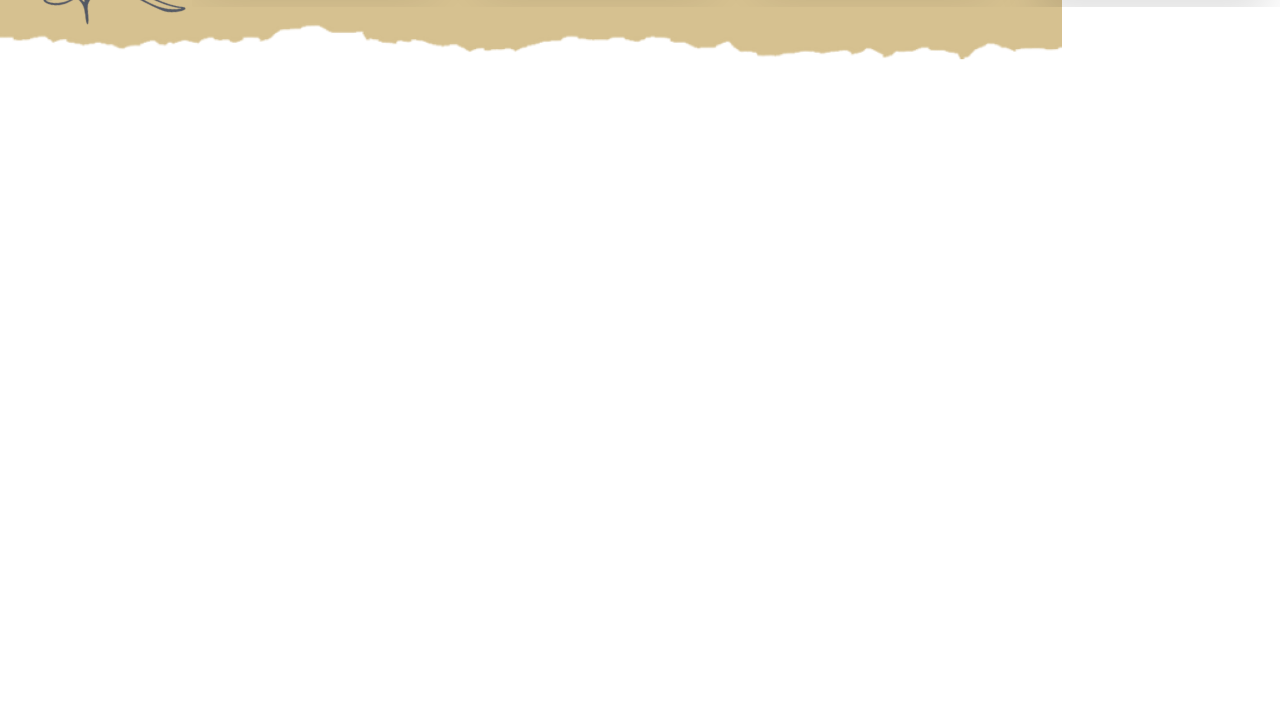
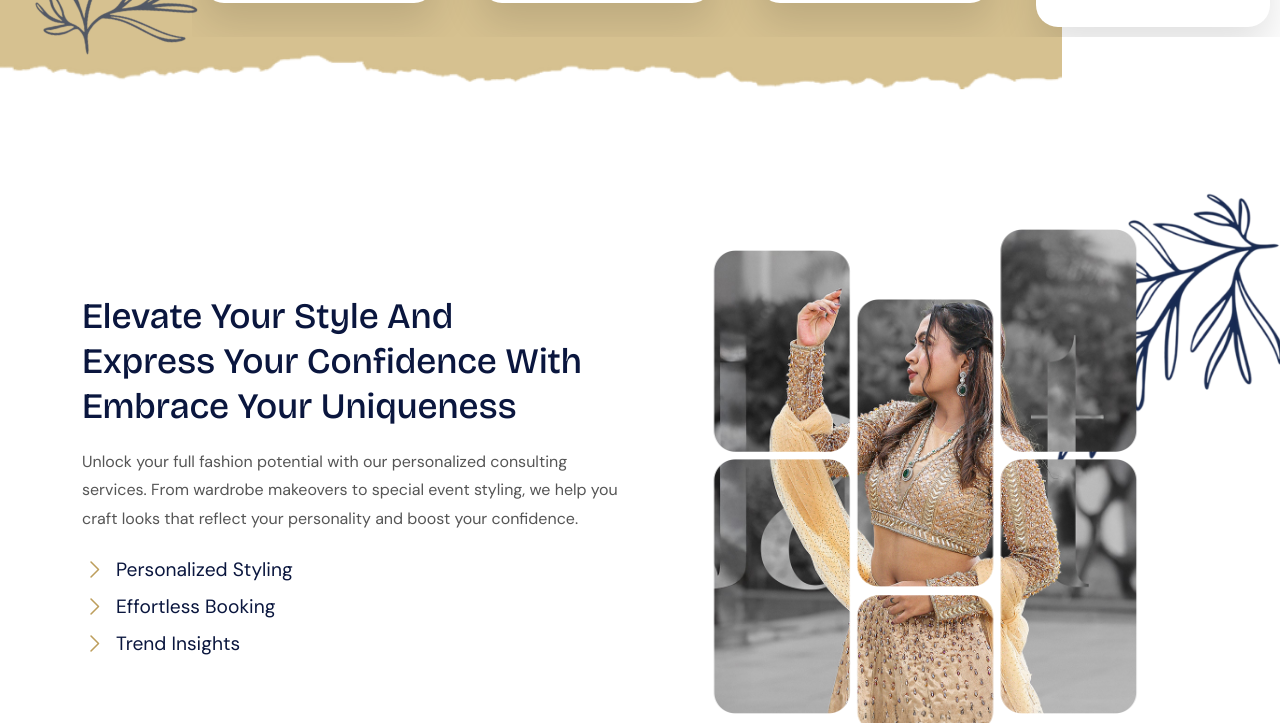
Before and after one commit to Sushincm/Thamburatti---Ecommerce, a plain HTML site: page index.html in a window 1280 px wide. Shown: the part 2077-2800 px from the top of the page. Drawn offline with nearby package versions, Linux system fonts and the light colour scheme; files whose address does not match are found by name.

Commit message:
elavate section added

```diff
--- a/css/style.css
+++ b/css/style.css
@@ -30,7 +30,6 @@ button {
   cursor: pointer;
 }
 .main-container {
-  width: 5%;
   max-width: 1300px;
   margin: 0 auto;
   padding: 0 15px;
@@ -175,11 +174,10 @@ section {
 
 .sb-banner__image {
   width: 100%;
-  height: 470px;
+  height: 500px;
   object-fit: cover;
 }
 
-/* overlay content */
 .sb-banner__content {
   position: absolute;
   inset: 0;
@@ -200,7 +198,6 @@ section {
   line-height: 1.3;
 }
 
-/* owl dots/nav tweak (optional) */
 .sb-banner-carousel .owl-dots {
   margin-top: 18px;
 }
@@ -209,7 +206,6 @@ section {
   background: var(--primary-color);
 }
 
-/* Top cat */
 
 .sb-topcat__title {
   font-family: var(--bricol-font);
@@ -448,6 +444,110 @@ section {
   background: var(--primary-color);
 }
 
+.sb-elevate {
+  padding: 80px 0;
+}
+
+/* Left column */
+.sb-elevate__content {
+  max-width: 560px;
+}
+
+.sb-elevate__title {
+  font-family: var(--bricol-font);
+  font-size: clamp(2rem, 2.8vw, 2.5rem);
+  line-height: 1.25;
+  color: var(--secondary-color);
+  margin-bottom: 18px;
+}
+
+.sb-elevate__text {
+  font-family: var(--dm-font);
+  color: #555555;
+  line-height: 1.8;
+  margin-bottom: 22px;
+}
+
+.sb-elevate__list-item {
+  font-family: var(--dm-font);
+  font-size: 1.2rem;
+  color: var(--secondary-color);
+  margin-bottom: 8px;
+}
+
+.sb-elevate__icon {
+  font-size: 1.5rem;
+  color: var(--primary-color);
+  margin-right: 10px;
+}
+
+/* Right column visuals */
+.sb-elevate__visual {
+  position: relative;
+  display: flex;
+  justify-content: center;
+  align-items: center;
+}
+
+.sb-elevate__mask {
+  position: relative;
+  z-index: 1;
+}
+
+.sb-elevate__mask-img {
+  display: block;
+  max-width: 380px;
+  width: 100%;
+  height: auto;
+}
+.sb-elevate__photo-wrap {
+  -webkit-mask-image: url("../images/elevate-mask.png");
+  mask-image: url("../images/elevate-mask.png");
+  -webkit-mask-position: center center;
+  -webkit-mask-repeat: no-repeat;
+  -webkit-mask-size: cover;
+}
+.sb-elevate__photo {
+  height: 600px;
+  object-fit: contain;
+  object-position: bottom center;
+}
+.elavate-right-leaf{
+  position: absolute;
+  right: -40px;
+  top: 0;
+  width: 300px;
+}
+/* Responsive */
+@media (max-width: 991.98px) {
+  .sb-elevate {
+    padding: 56px 0;
+  }
+
+  .sb-elevate__content {
+    margin-bottom: 28px;
+  }
+
+  .sb-elevate__visual {
+    max-width: 420px;
+    margin-inline: auto;
+  }
+}
+
+@media (max-width: 575.98px) {
+  .sb-elevate__title {
+    font-size: 1.8rem;
+  }
+
+  .sb-elevate__mask-img {
+    max-width: 320px;
+  }
+
+  .sb-elevate__photo {
+    max-width: 220px;
+  }
+}
+
 /* Responsive */
 @media (max-width: 991.98px) {
   .sb-header__container {
--- a/index.html
+++ b/index.html
@@ -411,6 +411,56 @@
         </div>
       </section>
 
+      <!-- Elevate -->
+      <section class="sb-elevate position-relative">
+        <img src="images/leaf-1.png" class="elavate-right-leaf">
+        <div class="container">
+          <div class="row g-4 align-items-center">
+            <div class="col-12 col-lg-6">
+              <div class="sb-elevate__content">
+                <h2 class="sb-elevate__title">
+                  Elevate Your Style And<br />
+                  Express Your Confidence With<br />
+                  Embrace Your Uniqueness
+                </h2>
+                <p class="sb-elevate__text">
+                  Unlock your full fashion potential with our personalized
+                  consulting services. From wardrobe makeovers to special event
+                  styling, we help you craft looks that reflect your personality
+                  and boost your confidence.
+                </p>
+
+                <ul class="sb-elevate__list list-unstyled">
+                  <li class="sb-elevate__list-item d-flex align-items-center">
+                    <i class="ph ph-caret-right sb-elevate__icon"></i>
+                    <span>Personalized Styling</span>
+                  </li>
+                  <li class="sb-elevate__list-item d-flex align-items-center">
+                    <i class="ph ph-caret-right sb-elevate__icon"></i>
+                    <span>Effortless Booking</span>
+                  </li>
+                  <li class="sb-elevate__list-item d-flex align-items-center">
+                    <i class="ph ph-caret-right sb-elevate__icon"></i>
+                    <span>Trend Insights</span>
+                  </li>
+                </ul>
+              </div>
+            </div>
+
+            <div class="col-12 col-lg-6">
+              <div class="sb-elevate__visual">
+                <div class="sb-elevate__photo-wrap">
+                  <img
+                    src="images/elavate-right.jpg"
+                    alt="Styled outfit"
+                    class="sb-elevate__photo w-100"
+                  />
+                </div>
+              </div>
+            </div>
+          </div>
+        </div>
+      </section>
     </div>
 
     <section style="height: 100vh"></section>
@@ -431,20 +481,11 @@
     <!-- Lenis JS -->
     <script src="js/lenis.min.js"></script>
 
-    <!-- GSAP (local) -->
-    <script src="js/gsap.min.js"></script>
-    <script src="js/ScrollTrigger.min.js"></script>
 
     <!-- GSAP-based section animation -->
-    <script src="js/gsapSectionAnimation.js"></script>
     <script src="js/lenisInstallation.js"></script>
 
     <!-- Other local scripts -->
-    <script src="js/headerMegaMenu.js"></script>
-    <script src="js/headerMegaMenuButtonHover.js"></script>
-    <script src="js/mobMenu.js"></script>
     <script src="js/owl-custom.js"></script>
-    <script src="js/scroll-to-top.js"></script>
-    <script src="js/topContentRotateAnimation.js"></script>
   </body>
 </html>
```
